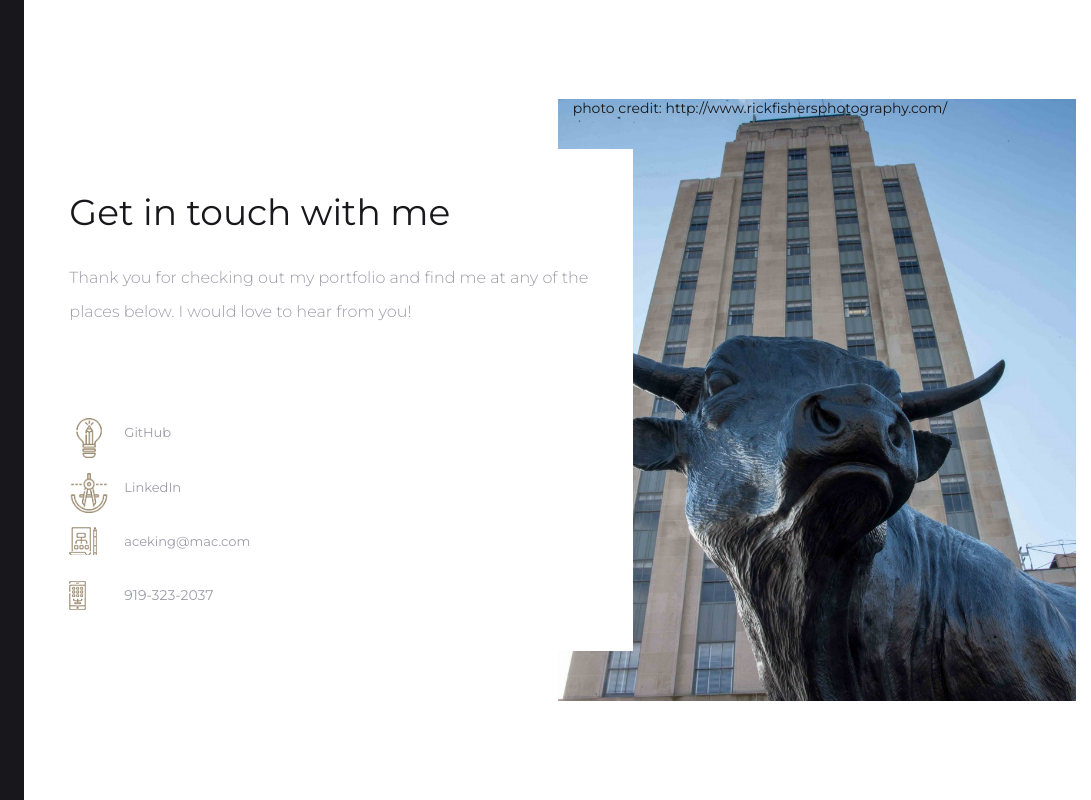
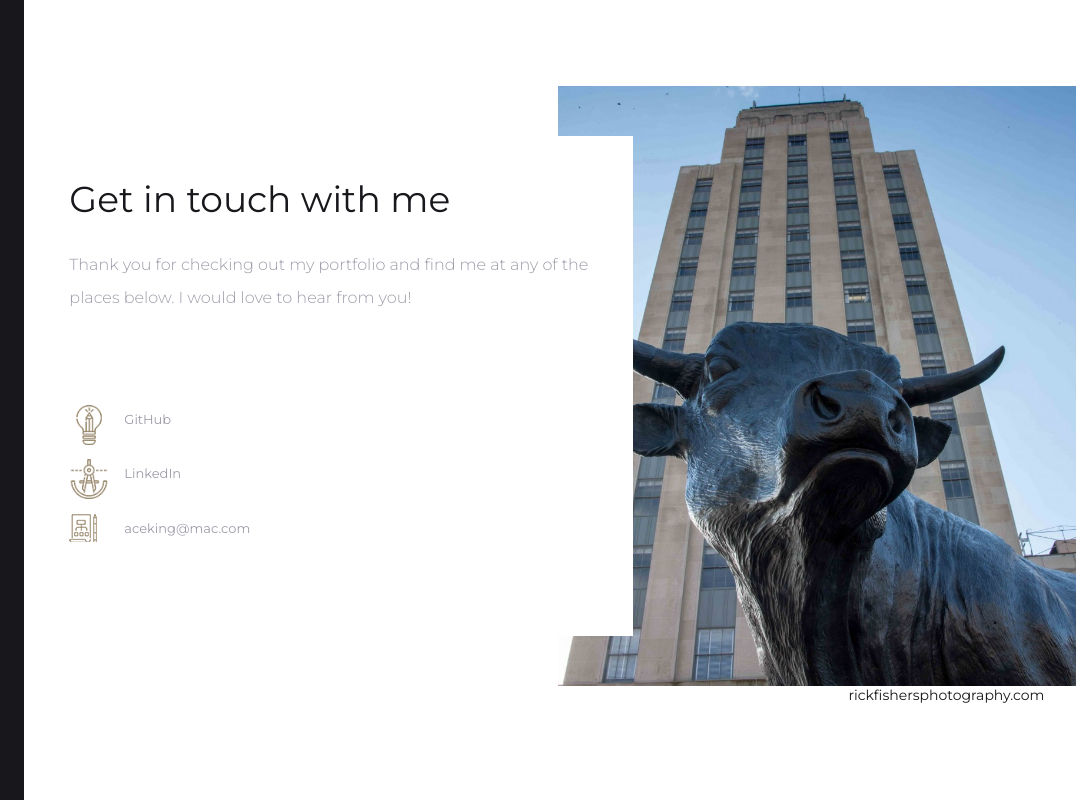
Before and after one commit to AceKingQueen/Summer-Portfolio, a website: page contact.html in a window 1280 px wide. Shown: the full height of the page, 189-1280 px from the left. Drawn offline with Linux system fonts and the light colour scheme; some packages are replaced by stand-ins of ours; files whose address does not match are found by name.

Commit message:
update Bull caption and new resume with baby bear

```diff
--- a/assets/css/main.css
+++ b/assets/css/main.css
@@ -2363,6 +2363,7 @@ img {
 /*  ----------------------------------------------------
 11 contact box
 -------------------------------------------------------- */
+
 .contact_box {
   padding: 35px;
   background-color: #ffffff;
--- a/contact.html
+++ b/contact.html
@@ -179,18 +179,6 @@
                                                         </div>
                                                     </li>
 
-
-
-                                                    <li>
-                                                        <div class="img_box_two">
-                                                            <img src="assets/img/icons/smartphone.png" alt="smartphone icon">
-                                                            <div class="content align-items-center">
-                                                                <p>
-                                                                    919-323-2037
-                                                                </p>
-                                                            </div>
-                                                        </div>
-                                                    </li>
                                                 </ul>
 
 
@@ -201,12 +189,17 @@
                                     </div>
                                 </div>
                                 <div class="col-md-6 col-5 img_section" style="background-image: url('assets/img/bg/bull.jpg');">
-                                    <h6>photo credit: http://www.rickfishersphotography.com/</h6></div>
+                              <!-- <h6>rickfishersphotography.com/</h6></div> -->
                                 <div>
 
                                 </div>
+
+
                             </div>
+                            <div style="margin-left: 75%;"><h6>rickfishersphotography.com</h6></div>
+
                         </div>
+
                     </div>
                 </div>
                 <!--=================== content body end ====================-->
```
Also changed, not shown: 1 other file.
